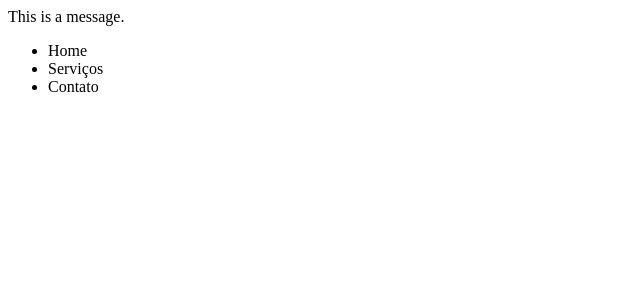
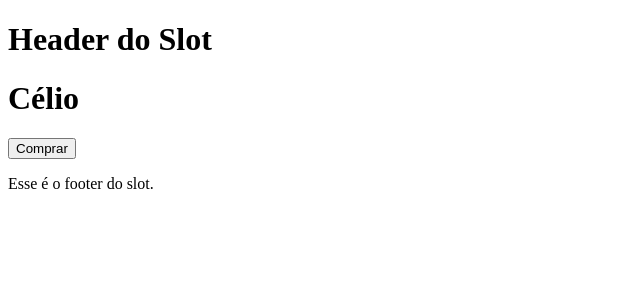
Before and after one commit to celiovjunior/vuejs-complete, a Vue app: page / in a window 1280 px wide. Shown: the top 300 px of the page, without its empty margins (0-640 px from the left). Built offline with nearby package versions, Linux system fonts and the light colour scheme.

Commit message:
modal alert slot

```diff
--- a/public/index.html
+++ b/public/index.html
@@ -5,7 +5,7 @@
     <meta http-equiv="X-UA-Compatible" content="IE=edge">
     <meta name="viewport" content="width=device-width,initial-scale=1.0">
     <link rel="icon" href="<%= BASE_URL %>favicon.ico">
-    <title>App Vue</title>
+    <title>vue slot</title>
   </head>
   <body>
     <noscript>
--- a/src/App.vue
+++ b/src/App.vue
@@ -1,22 +1,28 @@
 <template>
     <div id="app">
-        {{ message }}
-        <HeaderPrincipal />
+        <ModalAlerta>
+            <template v-slot:header>
+                <h1>Header do Slot</h1>
+            </template>
+            <template v-slot="user">
+            {{ user.nome }}
+            <button>Comprar</button>
+            </template>
+            <template v-slot:footer>
+                <p>Esse é o footer do slot.</p>
+            </template>
+        </ModalAlerta>
     </div>
 </template>
 
 <script>
 
-import HeaderPrincipal from './components/HeaderPrincipal.vue'
+import ModalAlerta from './components/ModalAlerta.vue'
 
 export default {
+    name: '#app',
     components: {
-        HeaderPrincipal
-    },
-    data() {
-        return {
-            message: "This is a message."
-        }
+        ModalAlerta
     }
 
 }
--- a/src/components/HeaderPrincipal.vue
+++ /dev/null
@@ -1,20 +0,0 @@
-<template>
-    <nav>
-        <ul>
-            <li>Home</li>
-            <li>Serviços</li>
-            <li>Contato</li>
-        </ul>
-    </nav>
-</template>
-
-<script>
-    export default {
-        name: 'HeaderPrincipal'
-    }
-</script>
-
-<style>
-
-
-</style>
--- /dev/null
+++ b/src/components/ModalAlerta.vue
@@ -0,0 +1,33 @@
+<template>
+    <div class="modal">
+       <!-- slot = posicionamento do conteúdo que será definido no App -->
+        <header>
+            <slot name="header"></slot>
+            <h1>{{ user.nome }}</h1>
+        </header>
+
+            <slot :user="user">Fallback se não tiver conteúdo.</slot>
+
+        <footer>
+            <slot name="footer"></slot>
+        </footer>
+    </div>
+</template>
+
+<script>
+    export default {
+        name: 'ModalAlerta',
+        data() {
+            return {
+                user: {
+                    nome: "Célio"
+                }
+            }
+        }
+    }
+</script>
+
+<style>
+
+
+</style>
```
